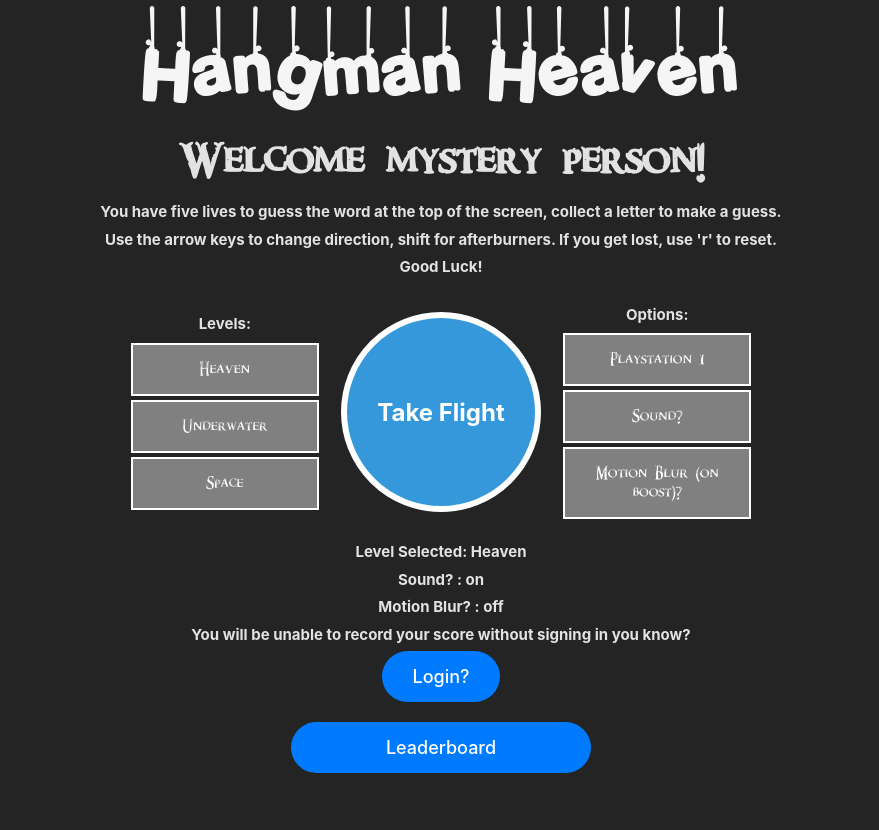
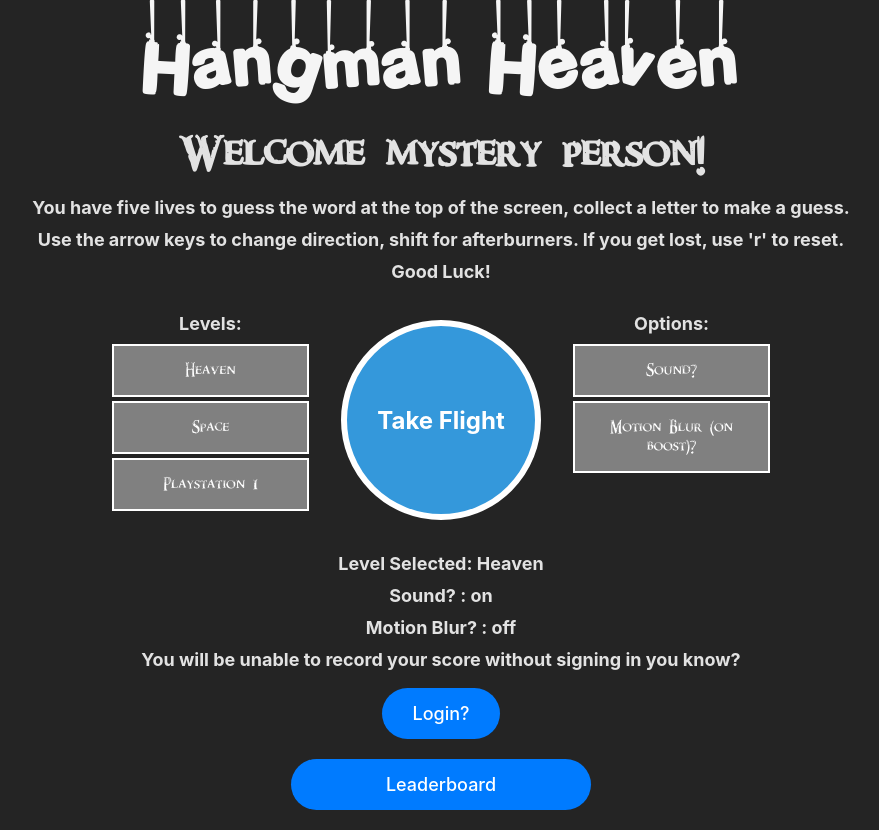
Before and after one commit to tkbunbury/3D-game, a React (Vite) app: page /startscreen in a window 1280 px wide. Shown: the whole page, without its empty margins (199-1078 px from the left). Before the commit the page ends 800 px from the top, so only its background shows below. Built offline with nearby package versions, Linux system fonts and the light colour scheme; no server answers; the database is empty.

Commit message:
more styling changes fire alarm

```diff
--- a/src/App.jsx
+++ b/src/App.jsx
@@ -20,7 +20,7 @@ function App() {
     <GameStatsContext.Provider value={{finalWord, setFinalWord, allWords, setAllWords, gameEnvironment, setGameEnvironment, soundOn, setSoundOn, motionBlur, setMotionBlur }}>
     <div className="container">
       <Link to="/">
-        <h1 className="game-title">Hangman Heaven {user.username && " - " + user.username}</h1>
+        <h1 className="game-title">Hangman Heaven</h1>
       </Link>
       <Routes>
         <Route
--- a/src/components/FinalScore/FinalScore.css
+++ b/src/components/FinalScore/FinalScore.css
@@ -3,7 +3,6 @@
     flex-direction: column;
     align-items: center;
     justify-content: center;
-    height: 100vh;
 }
 
 .score-header {
--- a/src/components/Game/GameIndex.css
+++ b/src/components/Game/GameIndex.css
@@ -1,6 +1,5 @@
 .game {
   width: 80vw;
-  height: 80vh;
   overflow: hidden;
   margin: 0;
   border-style: solid;
@@ -31,7 +30,7 @@
 
 }
 #overlay-top{
-  top:8%;
+  top:15%;
   justify-content: center;
 }
 
@@ -43,7 +42,7 @@
 
 #overlay-bot{
   justify-content: space-between;
-  bottom:12%;
+  bottom:3%;
 }
 
 .guessed-correctly {
--- a/src/components/StartScreen/StartScreen.css
+++ b/src/components/StartScreen/StartScreen.css
@@ -10,7 +10,7 @@
         margin-bottom:10px;
     }
     p{
-        font-size:15px;
+        font-size:18px;
         margin-top:0px;
         margin-bottom:5px;
     }
@@ -26,21 +26,6 @@
     margin-bottom: 20px;
 }
 
-.take-flight-button {
-    min-width: 200px;
-    min-height: 200px;
-    border-radius: 50%;
-    background-color: #3498db;
-    color: #fff;
-    font-size: 24px;
-    font-weight: bold;
-    cursor: pointer;
-    border: 6px solid #ffffff;
-}
-
-.take-flight-button:hover {
-    background-color: red;
-}
 
 .leaderboard-button,
 .back-to-login-button,
@@ -78,26 +63,49 @@
 }
 
 .game-options-container {
-    padding-top: 20px;
-    padding-bottom: 20px;
+
     display: flex;
     flex-direction: row;
     justify-content: center;
-    align-items: center;
+    margin-top:20px;
+    margin-bottom: 20px;
+}
+
+.take-flight-button {
+    min-width: 200px;
+    min-height: 200px;
+    border-radius: 50%;
+    background-color: #3498db;
+    color: #fff;
+    font-size: 24px;
+    font-weight: bold;
+    cursor: pointer;
+    border: 6px solid #ffffff;
+
+}
+
+.take-flight-button:hover {
+    background-color: red;
 }
 
 #left-options-container{
     display:flex;
     flex-direction: column;
-    justify-content: center;
     width: 30%;
     padding-right:20px;
+}
+
+#mid-options-container{
+    padding:10px;
 }
 
 #right-options-container{
     display:flex;
     flex-direction: column;
-    justify-content: center;
     width: 30%;
     padding-left:20px;
 }
+
+.back-to-login-button{
+    margin-top:10px;
+}
--- a/src/components/StartScreen/StartScreen.jsx
+++ b/src/components/StartScreen/StartScreen.jsx
@@ -30,16 +30,17 @@ function StartScreen() {
                 <div id='left-options-container'>
                     <p>Levels:</p>
                     <button className="options-button" onClick={() => setGameEnvironment('Heaven')}>Heaven</button>
-                    <button className="options-button" onClick={() => setGameEnvironment('Underwater')}>Underwater</button>
                     <button className="options-button" onClick={() => setGameEnvironment('Space')}>Space</button>
+                    <button className="options-button" onClick={() => setGameEnvironment('Playstation 1')}>Playstation 1</button>
                 </div>
-                <button className="take-flight-button" onClick={() => {
-                    setAllWords([])
-                    setCurrentScore(0)
-                    navigate('/game')}}>Take Flight</button>
+                <div id='mid-options-container'>
+                    <button className="take-flight-button" onClick={() => {
+                        setAllWords([])
+                        setCurrentScore(0)
+                        navigate('/game')}}>Take Flight</button>
+                </div>
                 <div id='right-options-container'>
                     <p>Options:</p>
-                    <button className="options-button" onClick={() => setGameEnvironment('Playstation 1')}>Playstation 1</button>
                     <button className="options-button" onClick={() => setSoundOn((curr) => !curr)}>Sound?</button>
                     <button className="options-button" onClick={() => setMotionBlur((curr) => !curr)}>Motion Blur (on boost)?</button>
                 </div>
--- a/src/index.css
+++ b/src/index.css
@@ -4,6 +4,12 @@ body{
   font-weight: bold;
   color: rgba(255, 255, 255, 0.87);
   background-color: #242424;
+  margin: 0;
+  display: flex;
+  place-items: center;
+  justify-content: center;
+  align-items: center;
+  min-width: 320px;
 }
 
 @font-face {
@@ -23,16 +29,6 @@ a {
 }
 a:hover {
   color: #535bf2;
-}
-
-body {
-  margin: 0;
-  display: flex;
-  place-items: center;
-  justify-content: center;
-  align-items: center;
-  min-width: 320px;
-  min-height: 100vh;
 }
 
 h1 {
```
